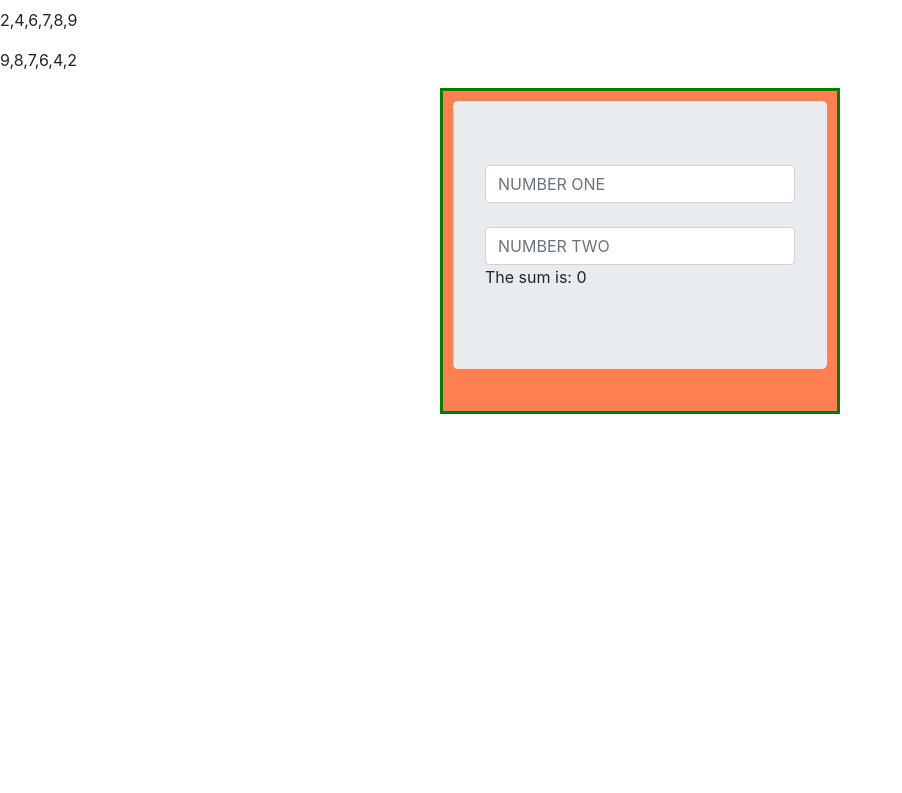
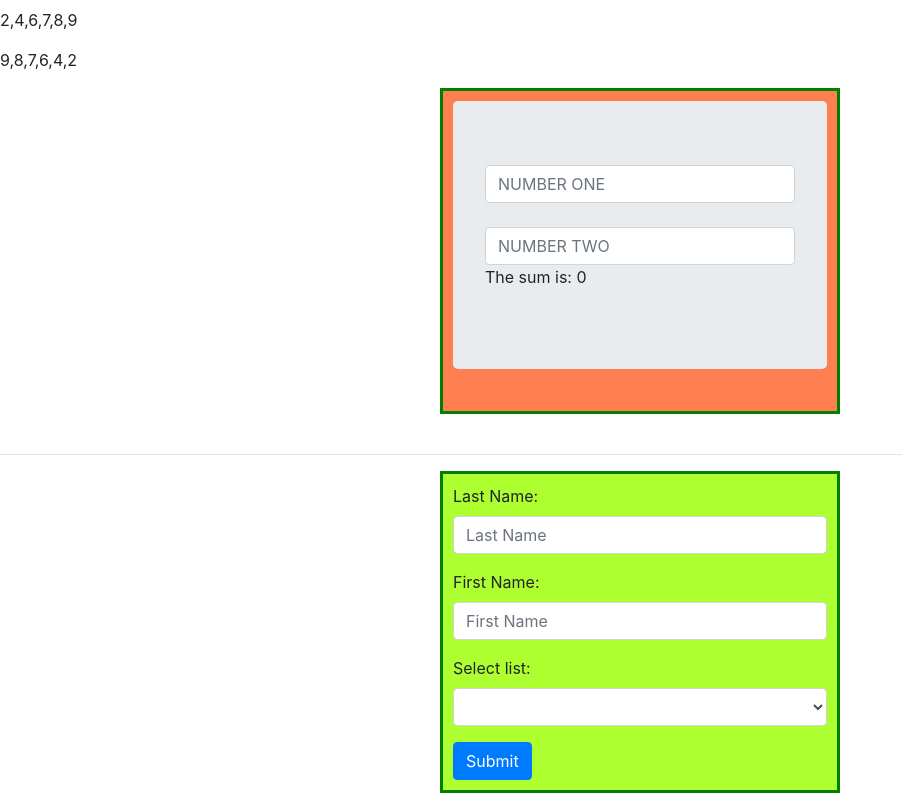
Before and after one commit to Hewapathirana/ScratchAngular, an Angular app: page / in a window 1280 px wide. Shown: the part 615-1408 px from the top of the page, without its empty margins (0-902 px from the left). Before the commit the page ends 1029 px from the top, so only its background shows below. Built offline with nearby package versions, Linux system fonts and the light colour scheme.

Commit message:
Finish and tested the template driven forms...

```diff
--- a/src/app/app.component.css
+++ b/src/app/app.component.css
@@ -43,3 +43,12 @@ li{
   border: 3px solid green;
   padding: 10px;
 }
+
+#addnum1num3{
+  margin: auto;
+  background-color: greenyellow;
+  width: 400px;
+  margin: auto;
+  border: 3px solid green;
+  padding: 10px;
+}
--- a/src/app/app.component.html
+++ b/src/app/app.component.html
@@ -37,3 +37,30 @@
    <!--<input [(ngModel)]="sum" type="text" placeholder="NUMBER ONE"><br>-->
  </div>
  </div>
+        <br>
+   <hr>
+
+
+   <!-- Template driven From started-->
+ <div class="container" id="addnum1num3">
+   <form   #userForm = "ngForm" (ngSubmit) = "onSubmit(userForm.value)">
+     <div class="form-group">
+       <label for="lan">Last Name:</label>
+       <input type="text" class="form-control" id="lan" placeholder="Last Name" name="lastname" ngModel>
+     </div>
+     <div class="form-group">
+       <label for="fnm">First Name:</label>
+       <input type="text" class="form-control" id="fnm" placeholder="First Name" name="firstname" ngModel>
+     </div>
+     <div class="form-group">
+       <label for="sel1">Select list:</label>
+       <select class="form-control" id="sel1" name="lanuage" ngModel>
+         <option value="java">JAVA</option>
+         <option value="angular">ANGULAR</option>
+         <option value="react">REACT</option>
+       </select>
+     </div>
+     <button type="submit" class="btn btn-primary" value="submit">Submit</button>
+   </form>
+ </div>
+ <!--Template driven forms finished-->
--- a/src/app/app.component.ts
+++ b/src/app/app.component.ts
@@ -34,4 +34,10 @@ export class AppComponent {
     return parseInt(val);
   }
 
+
+  onSubmit = function (user) {
+    console.log(user);
+
+  };
+
 }
```
